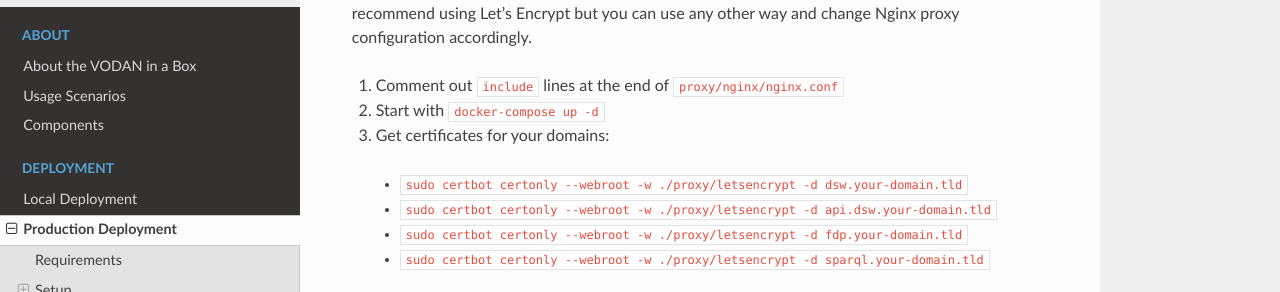
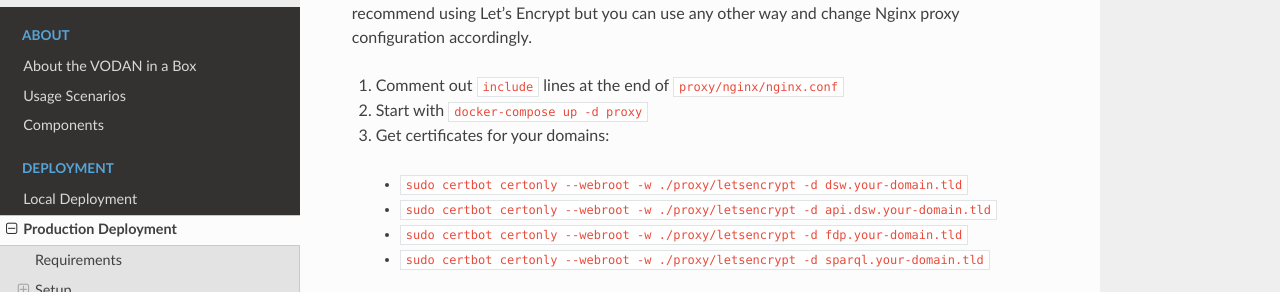
Before and after one commit to VODAN-Tech/docs, a Sphinx documentation site: the page built from docs/deployment/production-deployment.rst, in a window 1280 px wide and 900 px high, scrolled down 1152 px. Shown: the part 155-447 px from the top of the window. Built offline with Sphinx 7.4.7 and the Read the Docs theme 2.0.0, drawn with Linux system fonts in a browser that asks for light colours.

Commit message:
Guide to start only proxy for certs

```diff
--- a/docs/deployment/production-deployment.rst
+++ b/docs/deployment/production-deployment.rst
@@ -49,7 +49,7 @@
 Before providing *VODAN in a Box* you need also to get SSL certificates to be able to use HTTPS. We recommend using Let's Encrypt but you can use any other way and change Nginx proxy configuration accordingly.
 
 1. Comment out ``include`` lines at the end of ``proxy/nginx/nginx.conf``
-2. Start with ``docker-compose up -d``
+2. Start with ``docker-compose up -d proxy``
 3. Get certificates for your domains:
 
   - ``sudo certbot certonly --webroot -w ./proxy/letsencrypt -d dsw.your-domain.tld``
```
